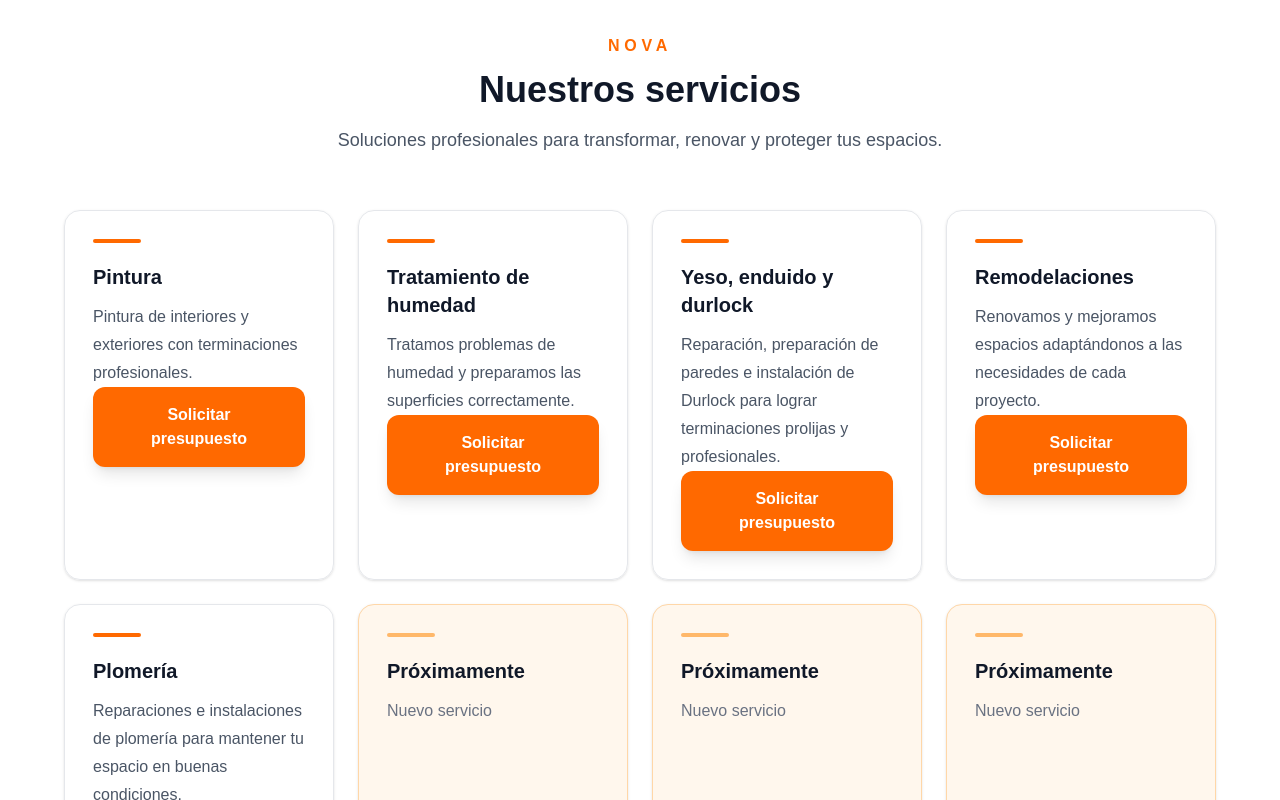
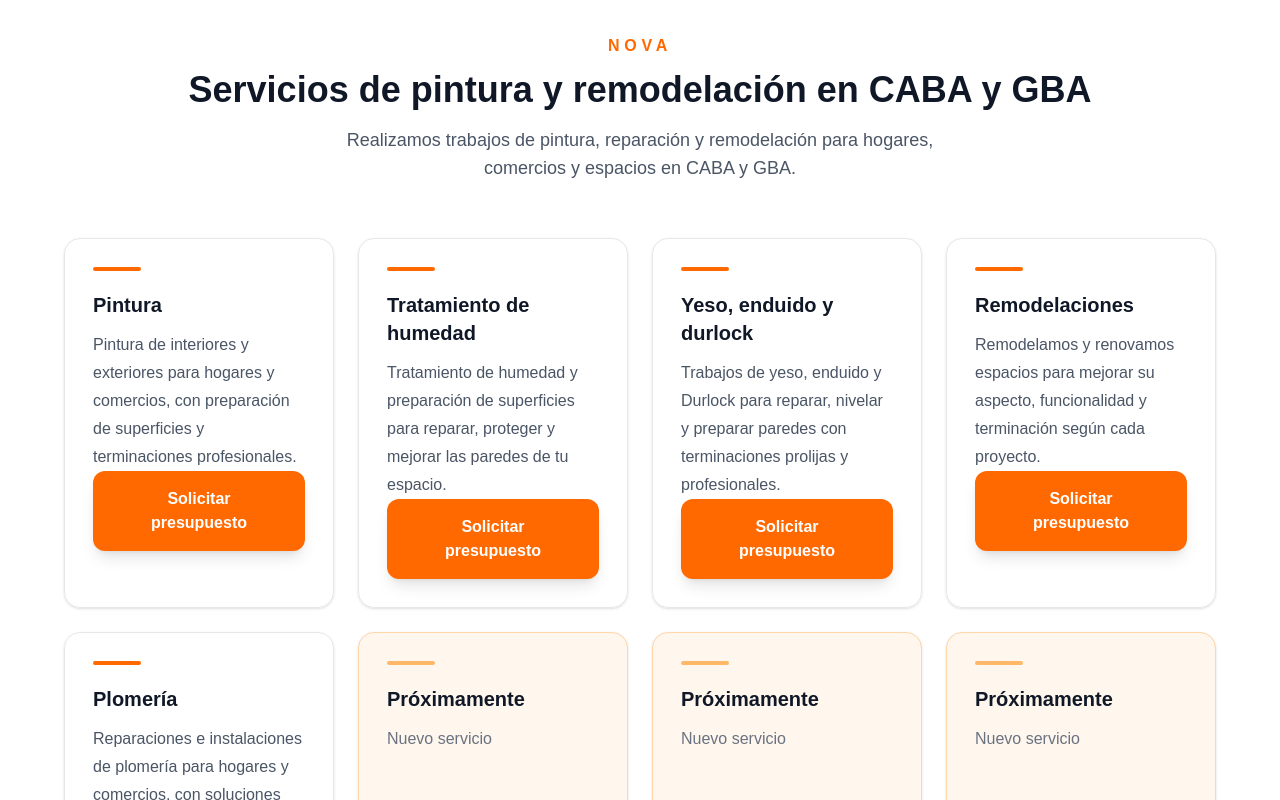
Before and after one commit to Nova-pinturas/nova-web, a Next.js app: page / in a window 1280 px wide. Shown: the part 940-1740 px from the top of the page. Built offline with nearby package versions, Linux system fonts and the light colour scheme.

Commit message:
Optimiza contenido SEO de servicios de NOVA

```diff
--- a/components/Services.tsx
+++ b/components/Services.tsx
@@ -13,27 +13,27 @@ const irContacto = (servicio: string) => {
     {
       title: "Pintura",
       description:
-        "Pintura de interiores y exteriores con terminaciones profesionales.",
+  "Pintura de interiores y exteriores para hogares y comercios, con preparación de superficies y terminaciones profesionales.",
     },
     {
       title: "Tratamiento de humedad",
-      description:
-        "Tratamos problemas de humedad y preparamos las superficies correctamente.",
+     description:
+  "Tratamiento de humedad y preparación de superficies para reparar, proteger y mejorar las paredes de tu espacio.",
     },
     {
       title: "Yeso, enduido y durlock",
       description:
-        "Reparación, preparación de paredes e instalación de Durlock para lograr terminaciones prolijas y profesionales.",
+  "Trabajos de yeso, enduido y Durlock para reparar, nivelar y preparar paredes con terminaciones prolijas y profesionales.",
     },
     {
       title: "Remodelaciones",
       description:
-        "Renovamos y mejoramos espacios adaptándonos a las necesidades de cada proyecto.",
+  "Remodelamos y renovamos espacios para mejorar su aspecto, funcionalidad y terminación según cada proyecto.",
     },
     {
   title: "Plomería",
   description:
-    "Reparaciones e instalaciones de plomería para mantener tu espacio en buenas condiciones.",
+  "Reparaciones e instalaciones de plomería para hogares y comercios, con soluciones prácticas para cada necesidad.",
 },
   ];
 
@@ -46,12 +46,12 @@ const irContacto = (servicio: string) => {
           </p>
 
           <h2 className="text-4xl font-bold text-gray-900">
-            Nuestros servicios
-          </h2>
+            Servicios de pintura y remodelación en CABA y GBA
+         </h2>
 
           <p className="mx-auto mt-4 max-w-2xl text-lg text-gray-600">
-            Soluciones profesionales para transformar, renovar y proteger tus
-            espacios.
+            Realizamos trabajos de pintura, reparación y remodelación para hogares,
+            comercios y espacios en CABA y GBA.
           </p>
         </div>
 
```
